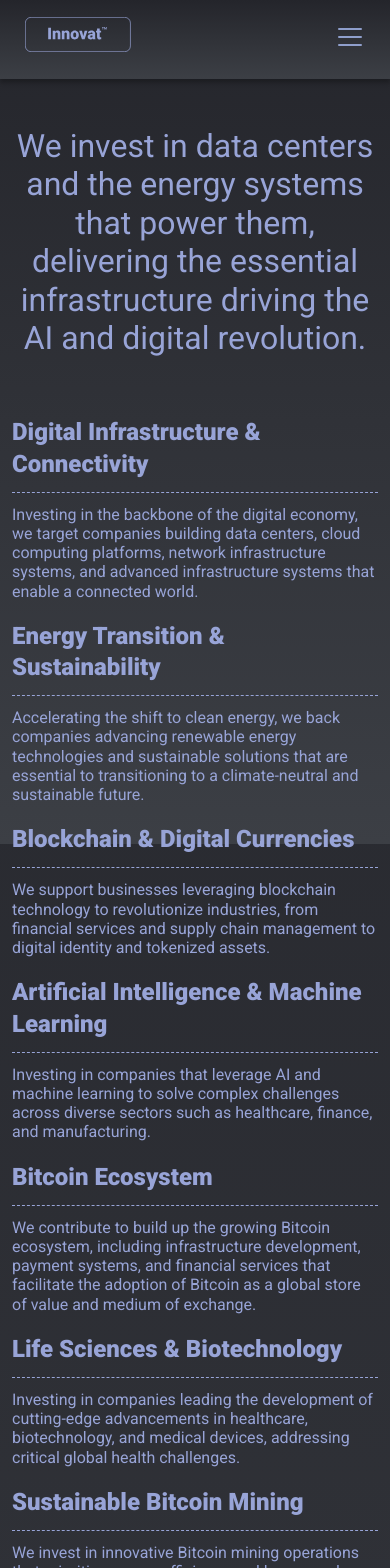
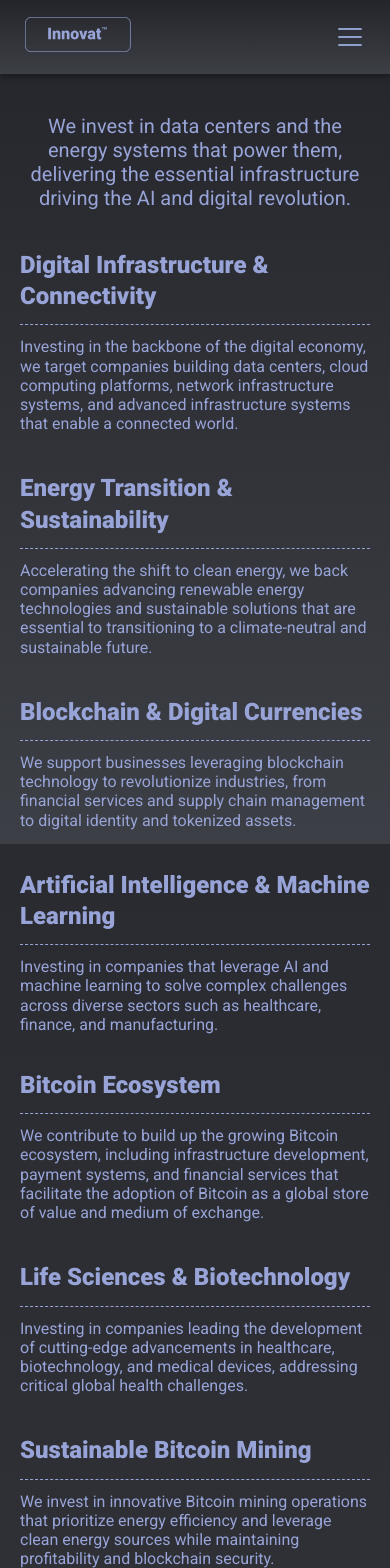
Before and after one commit to suhag-alamin/innovation, a React (Vite) app: page /investments in a window 390 px wide. Shown: the top 1568 px of the page. Built offline with nearby package versions, Linux system fonts and the light colour scheme.

Commit message:
investment categories update

```diff
--- a/src/components/Layout/Footer.jsx
+++ b/src/components/Layout/Footer.jsx
@@ -5,7 +5,7 @@ import { LinkedIn, Logo, Twitter, Youtube } from "../Image";
 const Footer = () => {
   return (
     <div className="footer d-grid gap-4">
-      <div className="icontianer">
+      <div className="icontainer">
         <div className="footer-area">
           <div className="row">
             <div className="col-lg-3">
--- a/src/components/Layout/Navbar.jsx
+++ b/src/components/Layout/Navbar.jsx
@@ -13,6 +13,7 @@ const NavigationBar = () => {
     <>
       {/* fixed="top" */}
       <Navbar expand="lg" className="navbar-main">
+        <div className="icontainer d-flex align-items-center justify-content-between h-100 w-100">
           <Navbar.Brand className="navbar-brand">
             <Link to="/">
               <Logo />
@@ -44,6 +45,7 @@ const NavigationBar = () => {
               </Nav>
             </Offcanvas.Body>
           </Navbar.Offcanvas>
+        </div>
       </Navbar>
     </>
   );
--- a/src/components/ui/investments/InvestmentCategories.jsx
+++ b/src/components/ui/investments/InvestmentCategories.jsx
@@ -1,17 +1,17 @@
-import { Col, Container, Row } from "react-bootstrap";
+import { Col, Row } from "react-bootstrap";
 
 const InvestmentCategories = () => {
   return (
     <div className="investment-categories">
-      <Container>
+      <div className="icontainer">
         <p className="header-text">
           We invest in data centers and the energy systems that power them,
           delivering the essential infrastructure driving the AI and digital
           revolution.
         </p>
 
-        <Row>
-          <Col md={6}>
+        <Row className="categories-row">
+          <Col md={5}>
             {categories.topCategories
               .slice(0, Math.ceil(categories.topCategories.length / 2))
               .map((category, index) => (
@@ -21,7 +21,7 @@ const InvestmentCategories = () => {
                 </div>
               ))}
           </Col>
-          <Col md={6}>
+          <Col md={5}>
             {categories.topCategories
               .slice(Math.ceil(categories.topCategories.length / 2))
               .map((category, index) => (
@@ -35,8 +35,8 @@ const InvestmentCategories = () => {
 
         <div className="transformation-header">TRANSFORMATION</div>
 
-        <Row>
-          <Col md={6}>
+        <Row className="categories-row">
+          <Col md={5}>
             {categories.transformationCategories
               .slice(
                 0,
@@ -49,7 +49,7 @@ const InvestmentCategories = () => {
                 </div>
               ))}
           </Col>
-          <Col md={6}>
+          <Col md={5}>
             {categories.transformationCategories
               .slice(Math.ceil(categories.transformationCategories.length / 2))
               .map((category, index) => (
@@ -60,7 +60,7 @@ const InvestmentCategories = () => {
               ))}
           </Col>
         </Row>
-      </Container>
+      </div>
     </div>
   );
 };
--- a/src/styles/home.scss
+++ b/src/styles/home.scss
@@ -379,7 +379,7 @@
   }
 
   @media (max-width: 768px) {
-    padding: 40px 20px 50px 20px;
+    padding: 40px 20px 50px 20;
     text-align: center;
     h4 {
       font-size: 24px;
--- a/src/styles/investments.scss
+++ b/src/styles/investments.scss
@@ -1,22 +1,33 @@
 @import "../styles/index.scss";
 
 .investment-categories {
-  padding: 3rem 0;
+  padding: 59px 88px 59px 41px;
   color: #fff;
 
   .header-text {
     color: $color0;
     text-align: center;
-    font-family: Roboto;
     font-size: 32px;
     font-style: normal;
     font-weight: 400;
     line-height: 120%;
-    margin-bottom: 60px;
+    width: 1034px;
+    margin: auto;
+    margin-bottom: 62px;
+
+    @media screen and (max-width: 1024px) {
+      width: 100%;
+    }
   }
+  .categories-row {
+    gap: 71px;
+  }
+  .category {
+    margin-bottom: 40px;
 
-  .category {
-    margin-bottom: 20px;
+    &:last-child {
+      margin-bottom: 0;
+    }
 
     h3 {
       color: $color0;
@@ -47,7 +58,20 @@
     text-transform: uppercase;
     border-bottom: 1px solid $color0;
     margin-bottom: 34px;
-    padding-bottom: 6px;
+    margin-top: 48px;
+    padding: 13px 1009.973px 2.797px 0px;
+  }
+
+  @media screen and (max-width: 992px) {
+    padding: 40px 20px;
+    .categories-row {
+      gap: 20px;
+    }
+    .header-text {
+      width: 100%;
+      font-size: 20px;
+      margin-bottom: 40px;
+    }
   }
 }
 
--- a/src/styles/navbar.scss
+++ b/src/styles/navbar.scss
@@ -9,7 +9,7 @@
 
   @media (max-width: 992px) {
     padding-top: 10px !important;
-    padding-bottom: 15px !important;
+    padding-bottom: 10px !important;
   }
 
   @media screen and (max-width: 768px) {
@@ -247,7 +247,7 @@
   }
 
   .navbar-brand {
-    @media (max-width: 575.98px) {
+    @media (max-width: 992px) {
       img {
         height: 35px;
       }
```
Lines whose indentation alone changed are shown as unchanged.
